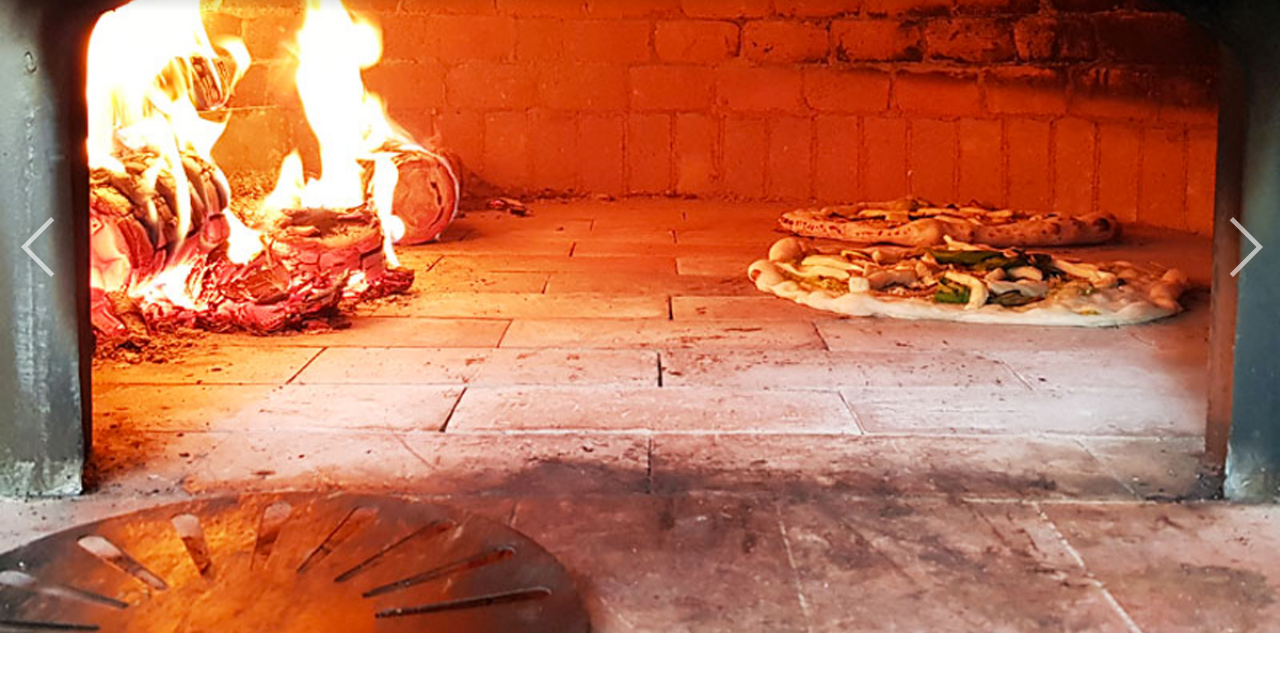
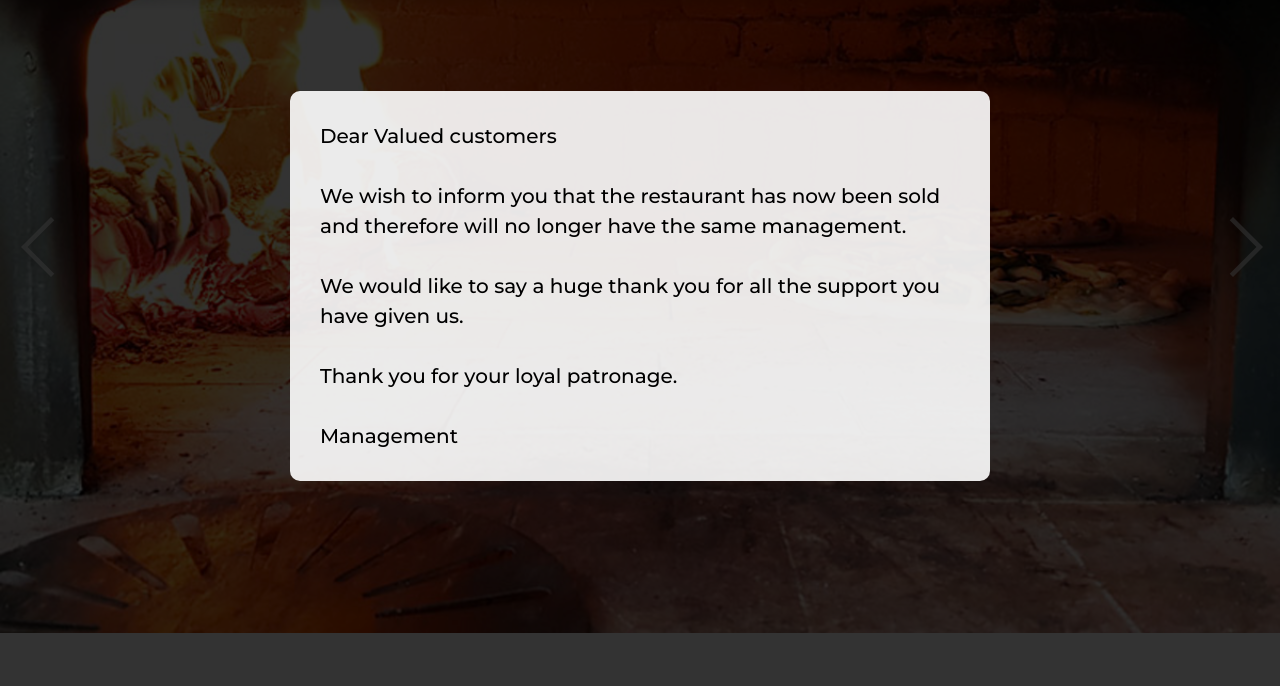
Before and after one commit to ketanrajpal/tomatinospizza.com, a plain HTML site: page default.html in a window 1280 px wide. Shown: the part 114-800 px from the top of the page. Drawn offline with Linux system fonts and the light colour scheme; a script that the page names is missing.

Commit message:
Restaurent Closed

```diff
--- a/default.html
+++ b/default.html
@@ -3,9 +3,7 @@
   <head>
     <meta charset="UTF-8" />
     <meta name="viewport" content="width=device-width, initial-scale=1" />
-    <title>
-      Tomatino's Pizzeria - Traditional Italian Pizza Cooked in Clay Oven
-    </title>
+    <title>Tomatino's Pizzeria - Traditional Italian Pizza Cooked in Clay Oven</title>
 
     <meta
       name="description"
@@ -14,10 +12,7 @@
     <link rel="canonical" href="https://www.tomatinospizza.com/" />
     <meta property="og:locale" content="en_GB" />
     <meta property="og:type" content="website" />
-    <meta
-      property="og:title"
-      content="Tomatino's Pizzeria - Traditional Italian Pizza Cooked in Clay Oven"
-    />
+    <meta property="og:title" content="Tomatino's Pizzeria - Traditional Italian Pizza Cooked in Clay Oven" />
     <meta
       property="og:description"
       content="Tomatino's Pizzeria serves traditional Italian pizza, made with 24 hour proved sourdough and traditional Italian ingredients, cooked in a wood fired clay oven."
@@ -29,18 +24,52 @@
       name="twitter:description"
       content="Tomatino's Pizzeria serves traditional Italian pizza, made with 24 hour proved sourdough and traditional Italian ingredients, cooked in a wood fired clay oven."
     />
-    <meta
-      name="twitter:title"
-      content="Tomatino's Pizzeria - Traditional Italian Pizza Cooked in Clay Oven"
-    />
+    <meta name="twitter:title" content="Tomatino's Pizzeria - Traditional Italian Pizza Cooked in Clay Oven" />
 
-    <link
-      href="./resources/css/default.min.css"
-      rel="stylesheet"
-      type="text/css"
-    />
+    <link href="./resources/css/default.min.css" rel="stylesheet" type="text/css" />
+    <style>
+      div.overlay {
+        height: 100%;
+        width: 100%;
+        display: grid;
+        position: fixed;
+        background-color: rgba(0, 0, 0, 0.8);
+        z-index: 99999999999;
+        align-items: center;
+        align-content: center;
+      }
+      div.overlay div.alert {
+        background-color: rgba(255, 255, 255, 0.9);
+        width: 700px;
+        margin: auto;
+        display: block;
+        border-radius: 10px;
+      }
+      div.overlay div.alert div.content {
+        padding: 30px;
+      }
+      div.overlay div.alert div.content p {
+        font-size: 20px;
+        line-height: 150%;
+        font-weight: 500;
+      }
+    </style>
   </head>
   <body>
+    <div class="overlay">
+      <div class="alert">
+        <div class="content">
+          <p>
+            Dear Valued customers <br /><br />
+            We wish to inform you that the restaurant has now been sold and therefore will no longer have the same management. <br /><br />
+            We would like to say a huge thank you for all the support you have given us.
+            <br /><br />
+            Thank you for your loyal patronage. <br /><br />
+            Management
+          </p>
+        </div>
+      </div>
+    </div>
     <header>
       <div class="logo">
         <img src="./resources/img/tomatinos-logo.png" width="100%" />
@@ -67,27 +96,19 @@
       <h1>Tomatino's Pizzeria</h1>
       <h2>Traditional Italian Pizza Cooked in Clay Oven</h2>
       <p>
-        In a highly afluent London Road in Thornton Heath, Tomatinos serves
-        traditional Italian pizza, made with traditional Italian ingredients,
-        cooked in a wood fired clay oven. We also have Italian cured meats and
-        cheese available to buy from the Deli, where you can also drop in for
-        coffee and biscotti.<br /><br />The pizza served in Tomatinos, is
-        exactly the same as the pizza you can eat on the streets of Italy, using
-        the same traditional Italian ingredients and adopting the same authentic
-        cooking method.
+        In a highly afluent London Road in Thornton Heath, Tomatinos serves traditional Italian pizza, made with traditional Italian ingredients,
+        cooked in a wood fired clay oven. We also have Italian cured meats and cheese available to buy from the Deli, where you can also drop in for
+        coffee and biscotti.<br /><br />The pizza served in Tomatinos, is exactly the same as the pizza you can eat on the streets of Italy, using the
+        same traditional Italian ingredients and adopting the same authentic cooking method.
       </p>
-      <a target="_blank" href="./resources/downloads/menu.pdf"
-        >Download Tomatino's Pizzeria Menu</a
-      >
+      <a target="_blank" href="./resources/downloads/menu.pdf">Download Tomatino's Pizzeria Menu</a>
     </section>
 
     <section id="instafeed" class="instafeed"></section>
 
     <section id="book-now">
       <h1>Book a table at Tomatino's Pizzeria</h1>
-      <h2>
-        Traditional Italian Pizza Cooked in Clay Oven
-      </h2>
+      <h2>Traditional Italian Pizza Cooked in Clay Oven</h2>
 
       <script
         type="text/javascript"
@@ -113,7 +134,7 @@
           width="100%"
           height="380"
           frameborder="0"
-          style="border:0;"
+          style="border: 0"
           allowfullscreen=""
         ></iframe>
       </article>
```
Also changed, not shown: index.html (+1 -1 lines).
